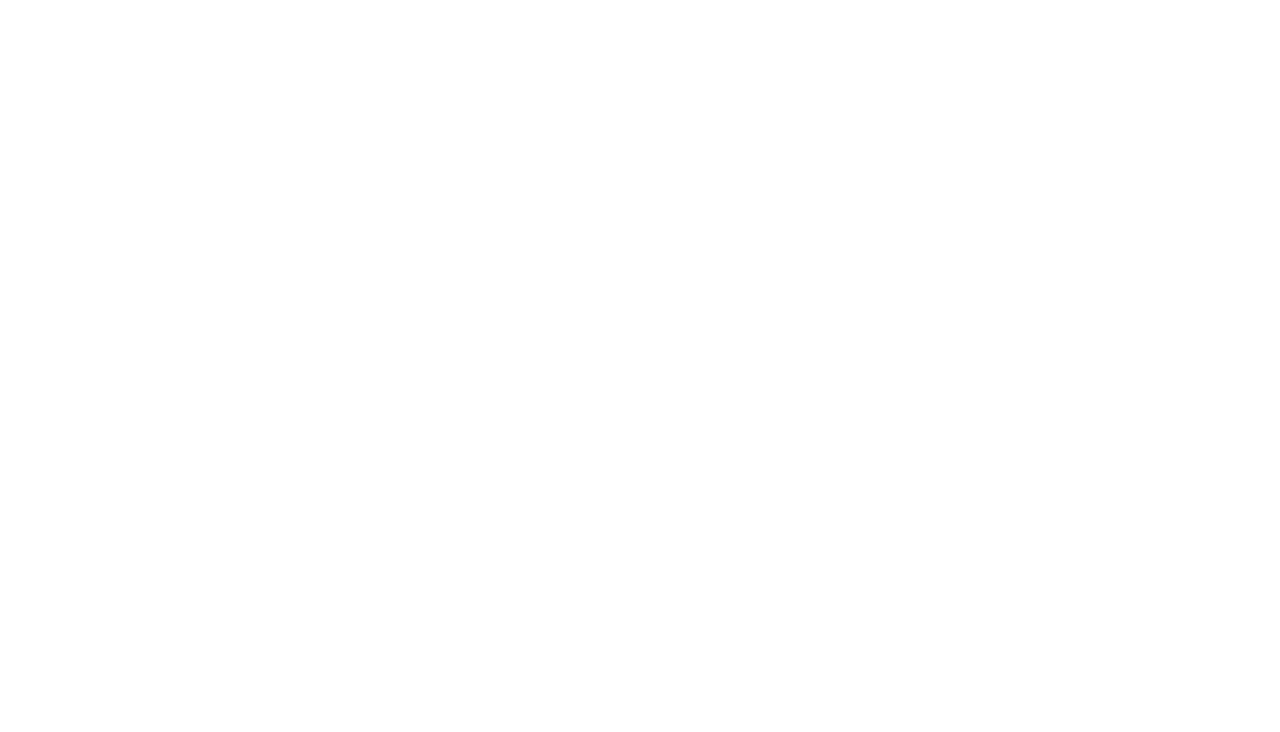
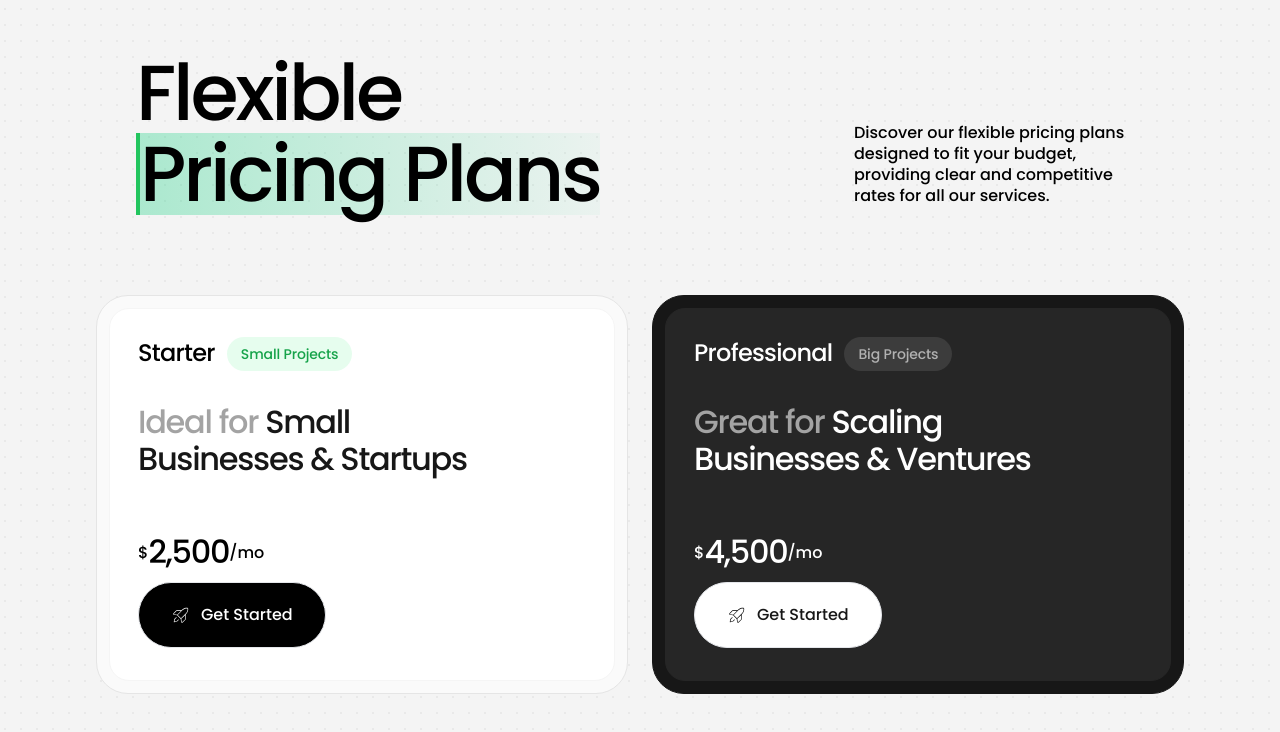
Before and after one commit to Fred-omojole/weblix5.0, a Next.js app: page / in a window 1280 px wide. Shown: the part 9080-9812 px from the top of the page. Before the commit the page ends 8892 px from the top, so only its background shows below. Built offline with nearby package versions, Linux system fonts and the light colour scheme.

Commit message:
pricing incomplete

```diff
--- /dev/null
+++ b/app/(Home)/Pricing.tsx
@@ -0,0 +1,180 @@
+import React from "react";
+import HighlightedTitle from "./components/Highlighted";
+import PricingCards from "./PricingCards";
+// import { Props } from "./PricingCards";
+
+interface Props {
+  title: string;
+  category: string;
+  target: string;
+  borderColor: string;
+  borderColor2: string;
+  bgColor: string;
+  bgColor2: string;
+  word: string;
+  textColor: string;
+  textColor2: string;
+  price: string;
+  // button: string;
+  color: string;
+  className: string;
+  categoryBg: string;
+  categoryColor: string;
+  priceColor: string;
+  titleColor?: string;
+}
+
+// const cardData: Props[] = [
+//   {
+//     title: "starter",
+//     category: "Small Projects",
+//     target: "Small Businesses & Startups",
+//     borderColor: "#eee",
+//     borderColor2: "#f4f4f4 ",
+//     bgColor: "#fbfbfb",
+//     bgColor2: "#ffffff",
+//     word: "Ideal for ",
+//     textColor: "#1b1b1b",
+//     textColor2: "#8b8b8b",
+//     price: "2,500",
+//     color: "#ffffff",
+//     className:
+//       "border-solid border-[1px] border-[#eee] flex py-[20px] px-[32px] justify-center items-center gap-[10px] rounded-[100px] text-center ",
+//   },
+
+//   {
+//     title: "Professional",
+//     category: "Big Projects",
+//     target: "Scaling Businesses & Ventures",
+//     borderColor: "#1b1b1b",
+//     borderColor2: "#323232",
+//     bgColor: "#1b1b1b",
+//     bgColor2: "#323232",
+//     word: "Great for ",
+//     textColor: "#ffffff",
+//     textColor2: "#8b8b8b",
+//     price: "4,500",
+//     color: "#1b1b1b",
+//     className:
+//       "border-solid border-[1px] border-[#eee] flex py-[20px] px-[32px] justify-center items-center gap-[10px] rounded-[100px] text-center ",
+//   },
+// ];
+
+const cardData: Props[] = [
+  {
+    title: "Starter",
+    category: "Small Projects",
+    target: "Small Businesses & Startups",
+    borderColor: "border-neutral-200",
+    borderColor2: "border-neutral-100",
+    bgColor: "bg-neutral-50",
+    bgColor2: "bg-white",
+    word: "Ideal for ",
+    textColor: "text-neutral-900",
+    textColor2: "text-neutral-400",
+    price: "2,500",
+    // button: "Get Started",
+    color: "text-white",
+    className:
+      "border-solid border-[1px] text-white bg-black flex py-[20px] px-[32px] justify-center items-center gap-[10px] rounded-[100px] text-center max-w-[100%]",
+    categoryBg: " bg-green-100/70 ",
+    categoryColor: "text-green-600",
+    priceColor: "text-black",
+  },
+  {
+    title: "Professional",
+    category: "Big Projects",
+    target: "Scaling Businesses & Ventures",
+    borderColor: "border-neutral-900",
+    borderColor2: "border-neutral-800",
+    bgColor: "bg-neutral-900",
+    bgColor2: "bg-neutral-800",
+    word: "Great for ",
+    textColor: "text-white",
+    textColor2: "text-neutral-400",
+    price: "4,500",
+    // button: "Get Started",
+    color: "text-neutral-900",
+    className:
+      "border-solid border-[1px] text-black bg-white flex py-[20px] px-[32px] justify-center items-center gap-[10px] rounded-[100px] text-center max-w-[100%]",
+    categoryColor: "text-white/60",
+    categoryBg: "bg-white/10",
+    priceColor: "text-white",
+    titleColor: "text-white",
+  },
+];
+
+const Pricing = () => {
+  return (
+    <div className="w-full relative bg-dot-black/[0.1] bg-green bg-[#f4f4f4] pt-[160px] pb-[240px] ">
+      <section className="pt-[80px]">
+        <div className="flex w-full max-w-[1216px] pr-[64px] pl-[64px] mx-auto flex-col flex-nowrap justify-start items-center">
+          <div className="flex w-full mb-[80px] px-[40px] justify-between items-end gap-10">
+            <HighlightedTitle
+              className="max-w-[560px] mt-0 mb-0 text-[78px] leading-[104%] font-medium tracking-[-3.12px] "
+              text={"Flexible"}
+              highlightedText={"Pricing Plans"}
+              colorScheme={"green"}
+              suffix={""}
+            />
+            <div className="max-w-[290px] pb-2">
+              <p className="mb-0 mt-0 text-[16px] leading-[132%] font-medium tracking-[-0.32%]">
+                Discover our flexible pricing plans designed to fit your budget,
+                providing clear and competitive rates for all our services.
+              </p>
+            </div>
+          </div>
+          <div className=" w-full mb-[24px] gap-[24px] grid grid-cols-2 row-auto">
+            {cardData.map(
+              ({
+                title,
+                category,
+                target,
+                borderColor,
+                borderColor2,
+                bgColor,
+                bgColor2,
+                word,
+                textColor,
+                textColor2,
+                price,
+                color,
+                className,
+                categoryColor,
+                categoryBg,
+                priceColor,
+                titleColor,
+              }) => {
+                return (
+                  <PricingCards
+                    key={title}
+                    title={title}
+                    category={category}
+                    target={target}
+                    borderColor={borderColor}
+                    borderColor2={borderColor2}
+                    bgColor={bgColor}
+                    bgColor2={bgColor2}
+                    word={word}
+                    textColor={textColor}
+                    textColor2={textColor2}
+                    price={price}
+                    button={"Get Started"}
+                    color={color}
+                    className={className}
+                    categoryColor={categoryColor}
+                    categoryBg={categoryBg}
+                    priceColor={priceColor}
+                    titleColor={titleColor}
+                  />
+                );
+              }
+            )}
+          </div>
+        </div>
+      </section>
+    </div>
+  );
+};
+
+export default Pricing;
--- /dev/null
+++ b/app/(Home)/PricingCards.tsx
@@ -0,0 +1,101 @@
+import { PiRocketLaunchThin } from "react-icons/pi";
+
+interface Props {
+  //  button:
+  //   icon?: JSX.Element;
+  title: string;
+  category: string;
+  target: string;
+  borderColor: string;
+  borderColor2: string;
+  bgColor: string;
+  bgColor2: string;
+  word: string;
+  textColor: string;
+  textColor2: string;
+  price: string;
+  button: string;
+  color: string;
+  className: string;
+  categoryColor: string;
+  categoryBg: string;
+  priceColor: string;
+  titleColor?: string;
+}
+
+function PricingCards({
+  //   icon,
+  className,
+  button = "Get Started",
+  titleColor,
+  title,
+  category,
+  target,
+  price,
+  color,
+  textColor,
+  textColor2,
+  borderColor,
+  borderColor2,
+  bgColor,
+  bgColor2,
+  word,
+  categoryBg,
+  categoryColor,
+  priceColor,
+}: Props) {
+  return (
+    <div
+      className={`${bgColor} ${borderColor} flex flex-col flex-nowrap p-3 gap-0 border-solid border-[1px] rounded-[32px]`}
+    >
+      <div
+        className={`${bgColor2} ${borderColor2}  flex flex-col flex-nowrap pt-[28px] pb-[32px] pr-[28px] pl-[28px] gap-[56px] border-solid border-[1px] rounded-[20px] `}
+      >
+        <div className="flex flex-col gap-8 ">
+          <div className="flex flex-start items-center gap-3">
+            <h4
+              className={` ${titleColor}  my-0 text-[24px] leading-[112%] font-medium tracking-[-0.72px]`}
+            >
+              {title}
+            </h4>
+            <div
+              className={` ${categoryBg} py-2 px-[14px] justify-center items-center rounded-[100px] text-[14px] leading-[132%] text-center tracking-[-0.14px]`}
+            >
+              <div className={`${categoryColor}`}>{category}</div>
+            </div>
+          </div>
+          <h3
+            className={` ${textColor} max-w-[344px] my-0 text-[32px] leading-[116%] font-medium tracking-[-1.28px]`}
+          >
+            <span className={`${textColor2}`}>{word}</span>
+            {target}
+          </h3>
+        </div>
+        <div className="flex flex-col flex-nowrap items-start justify-start gap-3 ">
+          <div
+            className={` ${priceColor}  flex  items-end justify-start gap-0`}
+          >
+            <div className="pb-[5px] ">$</div>
+            <h3
+              className={`my-0 text-[32px] leading-[116%] font-medium tracking-[-1.28px]`}
+            >
+              {price}
+            </h3>
+            <div className="pb-[5px]">
+              <div>/mo</div>
+            </div>
+          </div>
+          <a
+            title="button"
+            className={`hover:px-[48px] transition-all ease-in-out duration-200    cursor-pointer  ${className}`}
+          >
+            <PiRocketLaunchThin className="w-5 h-5 max-w-[100%] align-middle inline-block " />
+            <div className={`${color}`}> {button}</div>
+          </a>
+        </div>
+      </div>
+    </div>
+  );
+}
+
+export default PricingCards;
--- a/app/page.tsx
+++ b/app/page.tsx
@@ -7,6 +7,7 @@
 import Services from "./(Home)/components/Services";
 import Thicker from "./(Home)/components/thicker";
 import Hero from "./(Home)/Hero";
+import Pricing from "./(Home)/Pricing";
 // import { NavbarDemo } from "./(Home)/Navbar";
 import Works from "./(Home)/Works";
 
@@ -23,6 +24,9 @@
       <Services />
       <Benefits />
       <Works />
+      {/* <div className=""> */}
+      <Pricing />
+      {/* </div> */}
     </main>
   );
 }
```
